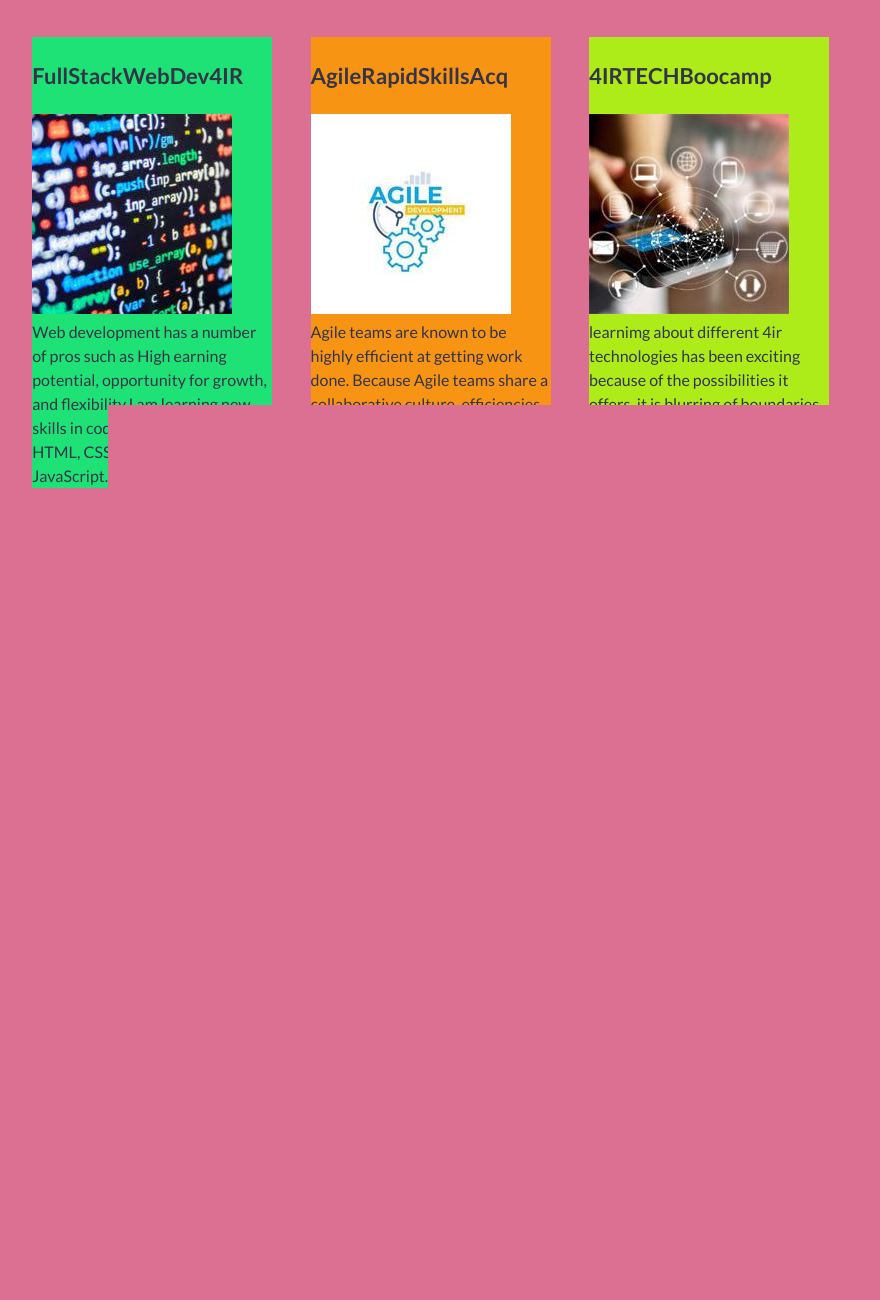
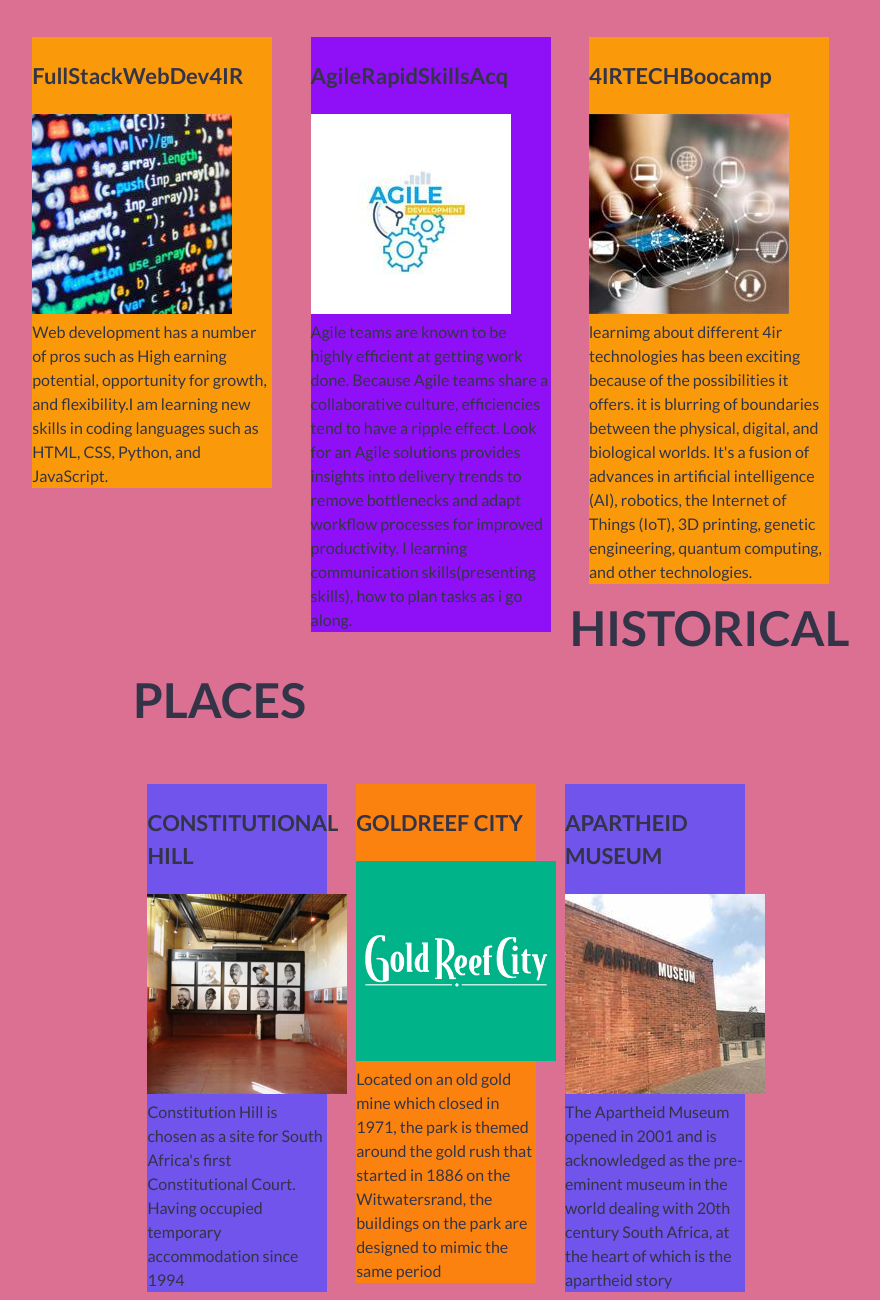
Before and after one commit to Nolutha/personal-webpage, a plain HTML site: page my-webpage-grid.html in a window 1280 px wide. Shown: the part 1120-2420 px from the top of the page, without its empty margins (147-1027 px from the left). Before the commit the page ends 1760 px from the top, so only its background shows below. Drawn offline with Linux system fonts and the light colour scheme.

Commit message:
modified

```diff
--- a/my-webpage-grid.html
+++ b/my-webpage-grid.html
@@ -82,13 +82,13 @@
     <div class="container">
         <h2>FAVOURITE SUBJECTS</h2>
         <div class="row">
-            <div class="col-3" style="background-color:rgb(30, 226, 118);">
+            <div class="col-3" style="background-color:rgb(250, 154, 11);">
                 <h3>FullStackWebDev4IR </h3>
                 <img src="coding.jpg" alt="">
      <div class="para"> Web development has a number of pros such as High earning potential, opportunity for growth, and flexibility.I am learning new skills in coding languages such as HTML, CSS, Python, and JavaScript.
             </div>
         </div>
-            <div class="col-3" style="background-color: rgb(247, 148, 20);">
+            <div class="col-3" style="background-color: rgb(143, 16, 247);">
                 <h3>AgileRapidSkillsAcq</h3>
 
                 <img src="agile.jpg" alt="">
@@ -96,7 +96,7 @@
           <div class="para">Agile teams are known to be highly efficient at getting work done. Because Agile teams share a collaborative culture, efficiencies tend to have a ripple effect. Look for an Agile solutions provides insights
                 into delivery trends to remove bottlenecks and adapt workflow processes for improved productivity. I learning communication skills(presenting skills), how to plan tasks as i go along.</div>
             </div>
-            <div class="col-3" style="background-color: rgb(173, 236, 24);">
+            <div class="col-3" style="background-color: rgb(250, 154, 11);">
                 <h3>4IRTECHBoocamp</h3>
                 <img src="4ir tech.jpg" alt="">
 
@@ -105,5 +105,29 @@
             </div>
             </div>
 
+            <div class="container">
+
+                <div><h2>HISTORICAL PLACES</h2> </div>
+                <div class="row">
+                    <div class="col-3" style="background-color:rgb(112, 84, 235);">
+                        <h3>CONSTITUTIONAL HILL</h3>
+                        <img src="constitution_hill_museum.png" alt="">
+             <div class="para">Constitution Hill is chosen as a site for South Africa's first Constitutional Court.
+                 Having occupied temporary accommodation since 1994</div>
+                </div>
+                    <div class="col-3" style="background-color: rgb(252, 130, 16);">
+                        <h3>GOLDREEF CITY</h3>
+
+                        <img src="goldreef city.png" alt="">
+
+                  <div>Located on an old gold mine which closed in 1971, the park is themed around the gold rush that started in 1886 on the Witwatersrand, the buildings on the park are designed to mimic the same period</div>
+                    </div>
+                    <div class="col-3" style="background-color: rgb(112, 84, 235);">
+                        <h3>APARTHEID MUSEUM</h3>
+                        <img src="apartheid museum.jpg" alt="">
+
+                  <div class="para">The Apartheid Museum opened in 2001 and is acknowledged as the pre-eminent museum in the world dealing with 20th century South Africa, at the heart of which is the apartheid story </div>
+                    </div>
+
 </body>
 </html>
--- a/simple-grid.css
+++ b/simple-grid.css
@@ -199,7 +199,7 @@ p {
 
   .col-3 {
     width: 25%;
-    margin: 0;
+    margin-right: 10em;
   }
 
   .col-4 {
--- a/style.css
+++ b/style.css
@@ -56,9 +56,19 @@ margin-bottom: 10em;
     .Subjects {
         display: flex;
     width: 90%;}
+    }
 
-    }
     .tables{
         margin-left: auto;
         margin-right: auto;
     }
+    @media only screen and (min-width: 45em) {  /* 720px */
+
+        .col-3 {
+          width: 25%;
+          margin-right: 10em;
+        }
+    }
+    .row{
+        display: flex;
+    }
```
Also changed, not shown: apartheid museum.jpg (added), constitution_hill_museum.png (added), goldreef city.png (added).
